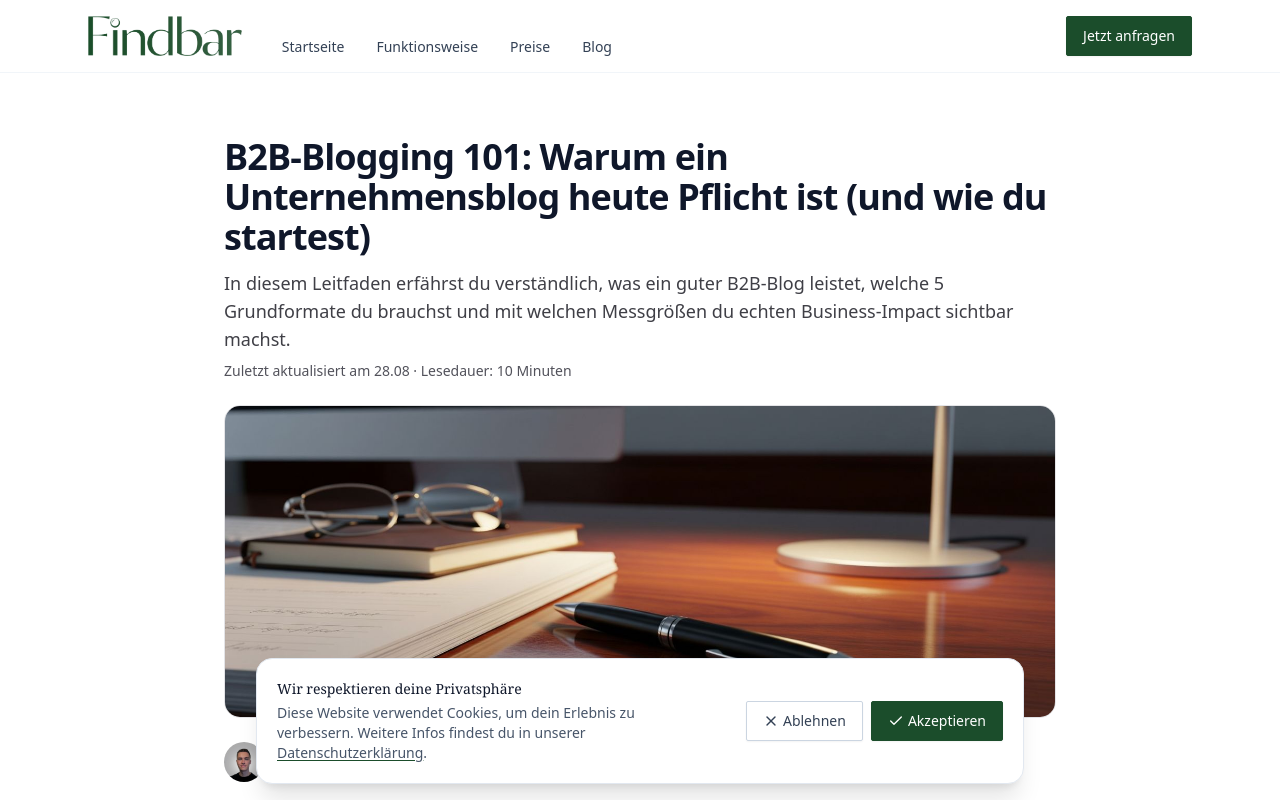
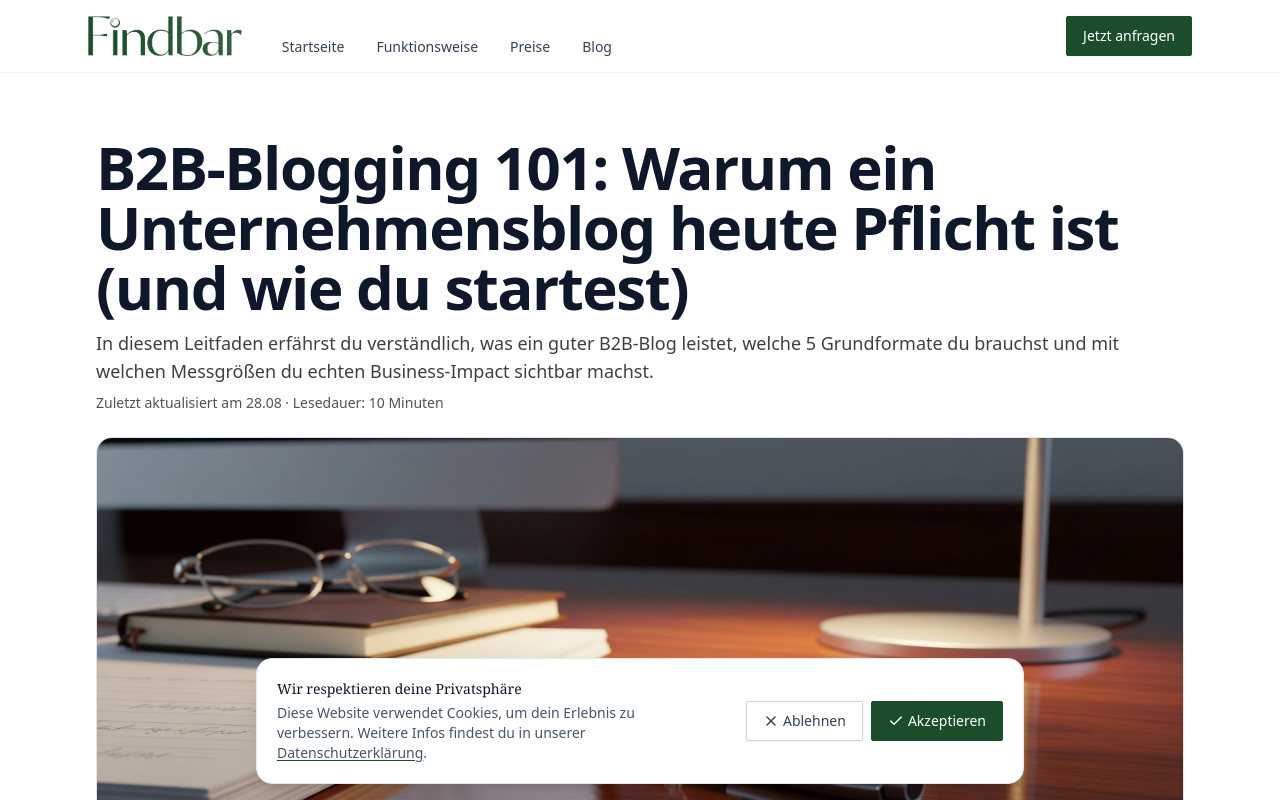
Before and after one commit to lennartnm/findbar_website, a Next.js app: page /blog/b2b-content-sales-pipeline in a window 1280 px wide. Shown: the top 800 px of the page. Built offline with nearby package versions, Linux system fonts and the light colour scheme.

Commit message:
Update page.tsx

```diff
--- a/src/app/blog/b2b-content-sales-pipeline/page.tsx
+++ b/src/app/blog/b2b-content-sales-pipeline/page.tsx
@@ -55,14 +55,14 @@ export default function Page() {
   return (
     <article
       className="
-    prose prose-zinc mx-auto max-w-4xl px-4 sm:px-6 lg:px-8
+    prose prose-zinc mx-auto max-w-6xl px-4 sm:px-6 lg:px-8
     mt-12 md:mt-16 mb-0
     relative after:block after:h-12 md:after:h-16 after:content-['']
   "
     >
       {/* Header */}
       <header className="mb-10">
-        <h1 className="text-3xl sm:text-4xl font-extrabold leading-tight tracking-tight">
+        <h1 className="text-3xl sm:text-6xl font-extrabold leading-tight tracking-tight">
           B2B-Blogging 101: Warum ein Unternehmensblog heute Pflicht ist (und
           wie du startest)
         </h1>
```
